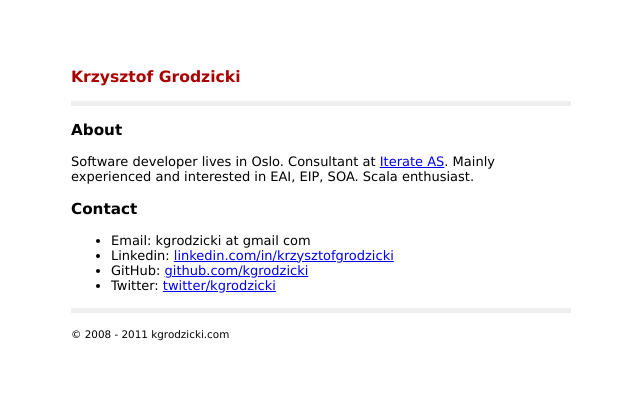
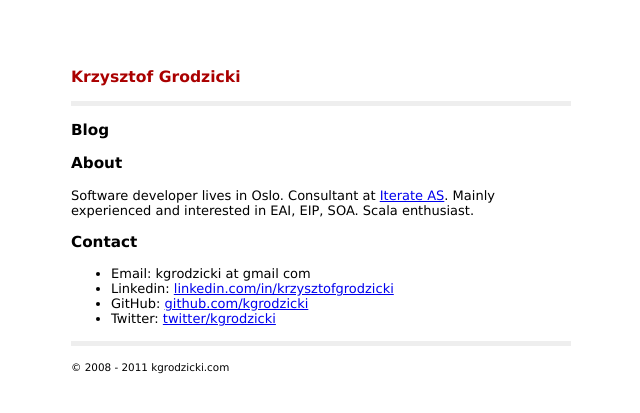
Before and after one commit to kgrodzicki/kgrodzicki.github.com, a Jekyll site: the page built from index.html, in a window 1280 px wide. Shown: the top 413 px of the page, without its empty margins (319-959 px from the left). Built offline with Jekyll 4.4.1, drawn with Linux system fonts in a browser that asks for light colours.

Commit message:
added blog functionality

```diff
--- a/_layouts/default.html
+++ b/_layouts/default.html
@@ -12,6 +12,11 @@
             <a href="/">Krzysztof Grodzicki</a>
         </div>
         <div class="hrBox"></div>
+        {% if page.type == 'blog' %}
+        <h1>{{ page.title }}</h1>
+        <p>&laquo; <a href="/">index</a></p>
+        {% endif %}
+
         {{ content }}
         <div class="hrBox"></div>
         {% include footer.html %}
--- a/index.html
+++ b/index.html
@@ -3,6 +3,12 @@
 title: Krzysztof Grodzicki
 ---
 
+<h3>Blog</h3>
+<ul class="posts">
+    {% for post in site.posts %}
+    <li><span>{{ post.date | date_to_string }}</span> &raquo; <a href="{{ post.url }}">{{ post.title }}</a></li>
+    {% endfor %}
+</ul>
 <h3>About</h3>
 <p>
 Software developer lives in Oslo. Consultant at <a href="http://iterate.no">Iterate AS</a>.
```
